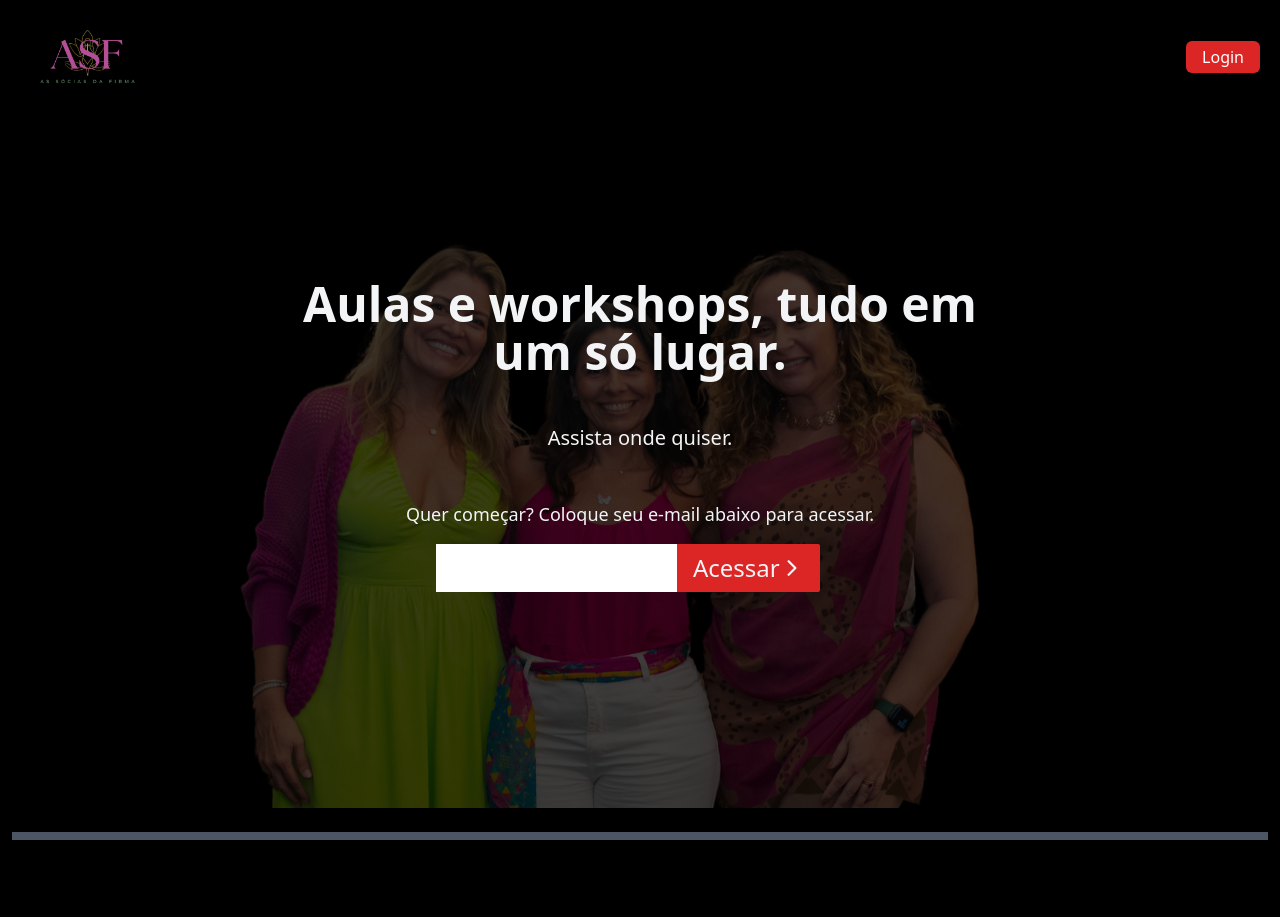
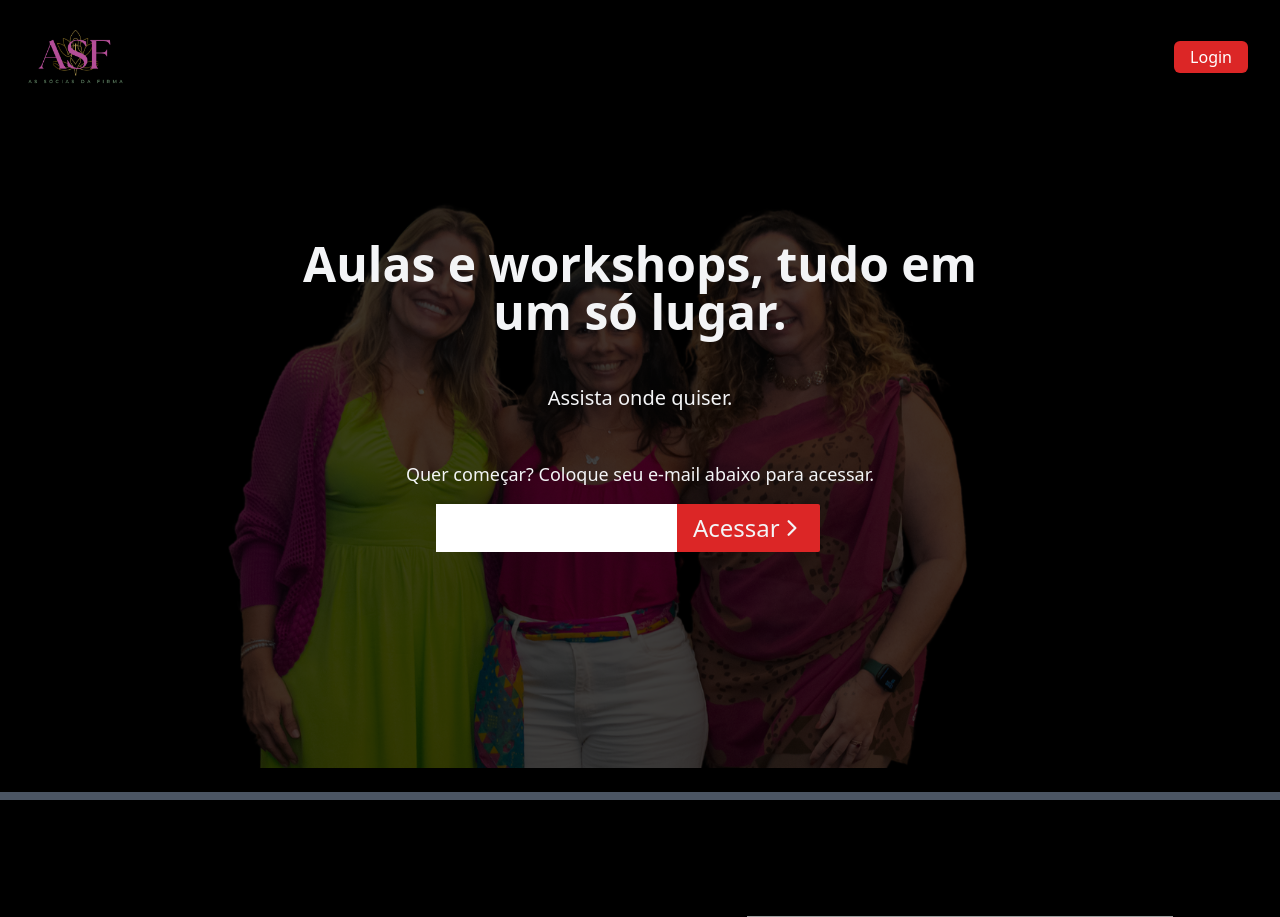
Before and after one commit to adraposo/ASF, a Django app: page / in a window 1280 px wide. Shown: the top 917 px of the page. Run offline with Django 5.2, Linux system fonts and the light colour scheme; data comes from the database, SQL or seed files in the repository; both versions use the stored data as it was after the commit; some libraries are stand-ins or nearby versions; grey boxes are pictures that could not be loaded.

Commit message:
correcao do layout

```diff
--- a/asfapp/templates/homecursos.html
+++ b/asfapp/templates/homecursos.html
@@ -85,13 +85,12 @@
 
     <main class='bg-primary_black min-h-screen w-full'>
 
-
-        <section class="h-screen relative bg-no-repeat pb-8 pl-6 flex items-end bg-cover bg-center" style="background-image: url('{{ curso_destaque.thumb.url }}');">
+        <section class="h-screen relative bg-no-repeat pb-8 pl-6 flex items-end bg-cover bg-center bg-auto sm:bg-contain sm:flex" style="background-image: url('{{ curso_destaque.thumb.url }}');">
             <div>
                 <h2 class="text-6xl font-semibold text-white my-4">
                     {{ curso_destaque.titulo }}
                 </h2>
-                <p class=" w-11/12 md:w-5/12 font-medium text-white my-4">
+                <p class=" w-10/12 sm:w-5/12 font-medium text-white my-4">
                     {{ curso_destaque.descricao|slice:":100" }}...
                 </p>
                 <div class="flex my-4">
--- a/asfapp/templates/logout.html
+++ b/asfapp/templates/logout.html
@@ -7,7 +7,7 @@
 
 {% block content %}
 
-   <header class="min-h-screen bg-black bg-opacity-75 bg-blend-overlay showcase border-gray-600 border-b-8 flex justify-center items-center bg-no-repeat"  style="background-image: url({% static 'images/ASFSiteV11.png' %})">
+   <header class="min-h-screen bg-black bg-opacity-75 bg-blend-overlay showcase border-gray-600 border-b-8 flex justify-center items-center bg-no-repeat bg-auto sm:bg-contain"  style="background-image: url({% static 'images/ASFSiteV11.png' %})">
         <div class="z-10 h-full py-32 md:py-0 text-gray-100 text-center flex items-center flex-col">
             <h2 class="text-2xl">Você saiu da sua conta</h2>
 
--- a/templates/base.html
+++ b/templates/base.html
@@ -6,19 +6,19 @@
         {% block titulo %}
         {%endblock %}
     </title>
+    <meta name="viewport" content="width=device-width, initial-scale=1.0">
     <link href="https://cdn.jsdelivr.net/npm/bootstrap@5.3.3/dist/css/bootstrap.min.css" rel="stylesheet" integrity="sha384-QWTKZyjpPEjISv5WaRU9OFeRpok6YctnYmDr5pNlyT2bRjXh0JMhjY6hW+ALEwIH" crossorigin="anonymous">
     <script src="https://cdn.tailwindcss.com"></script>
     {% block head %}
     {% endblock %}
 </head>
 <body class="bg-black text-gray-100 font-primary">
-    <div class="container">
+
         {% include 'navbar.html' %}
-    </div>
-    <div class="container py-10">
+
         {% block content %}
         {% endblock %}
-    </div>
+
     <script>
 
         const nav = document.querySelector('nav')
--- a/templates/navbar.html
+++ b/templates/navbar.html
@@ -7,7 +7,7 @@
         </a>
     </div>
 
-    <div class="w-6/12 flex flex-nowrap justify-end">
+    <div class="w-6/12 flex justify-end">
         {% if user.is_authenticated %}
         <div class="mr-2">
             <form method="get" action="{% url 'curso:pesquisarcurso' %}">
```
Also changed, not shown: db.sqlite3.
